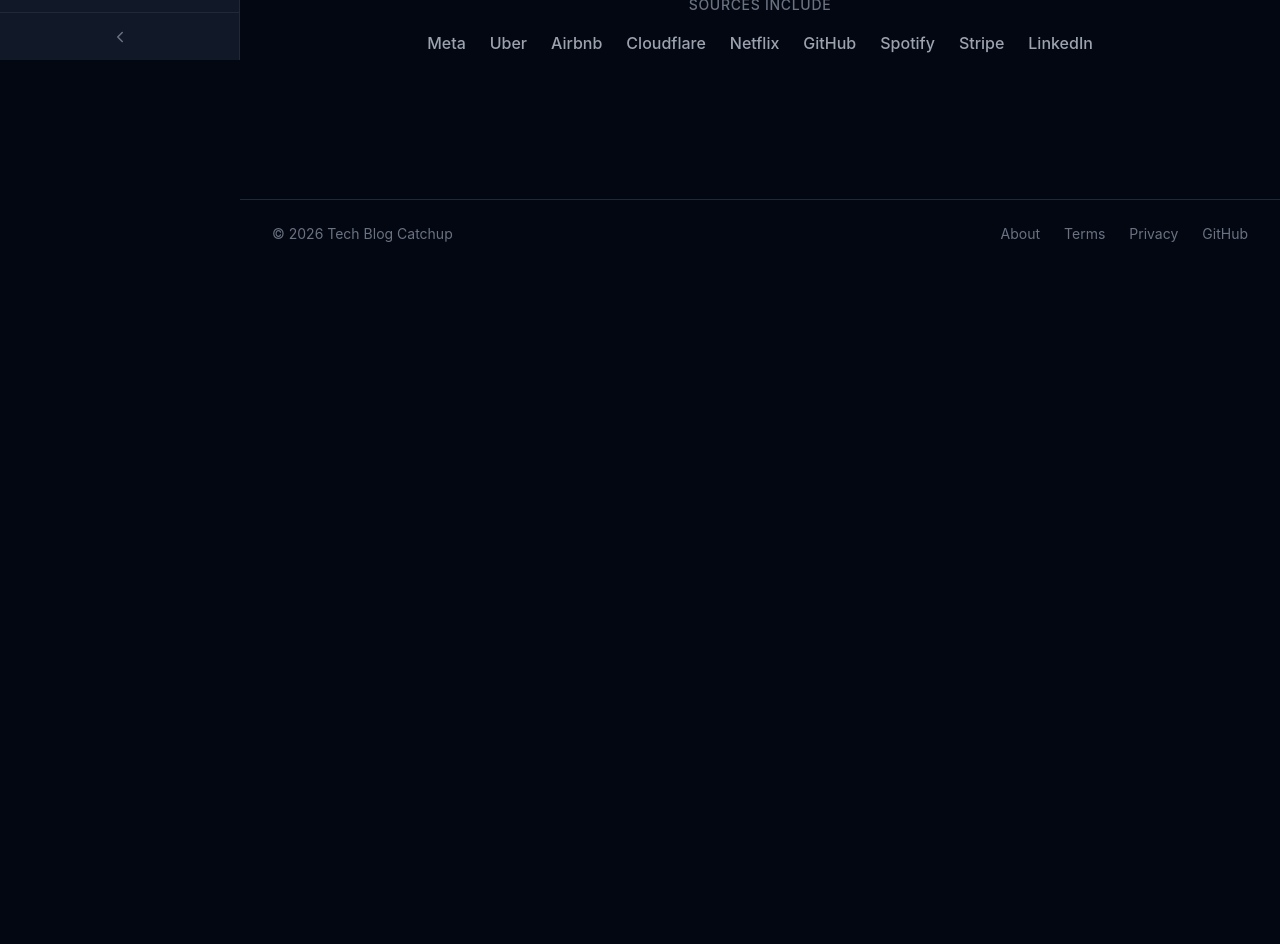
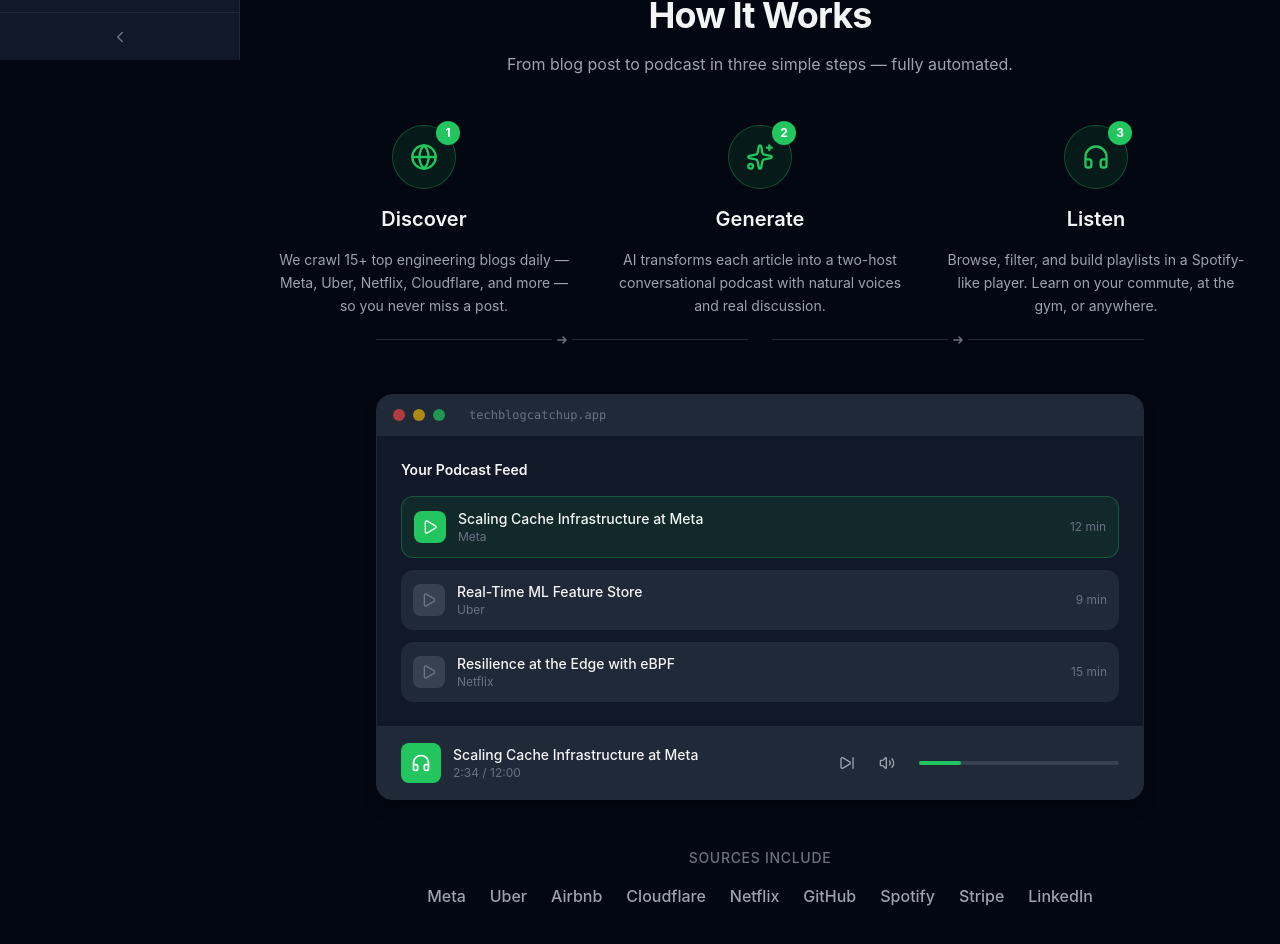
Before and after one commit to gauravsurtani/tech-blog-catchup, a Next.js app in the folder frontend/: page /landing in a window 1280 px wide. Shown: the part 740-1684 px from the top of the page. Before the commit the page ends 1008 px from the top, so only its background shows below. Built offline with nearby package versions, Linux system fonts and the light colour scheme; no server answers.

Commit message:
feat: add How It Works section to landing page (#8) (#69)

```diff
--- a/frontend/src/app/landing/page.tsx
+++ b/frontend/src/app/landing/page.tsx
@@ -1,5 +1,6 @@
 import Link from "next/link";
 import Logo from "@/components/Logo";
+import HowItWorks from "@/components/landing/HowItWorks";
 
 const features = [
   {
@@ -126,6 +127,9 @@
         ))}
       </section>
 
+      {/* How It Works */}
+      <HowItWorks />
+
       {/* Social proof */}
       <section className="flex flex-col items-center gap-[var(--space-4)] pb-12">
         <p className="text-sm text-[var(--color-text-muted)] uppercase tracking-wider font-medium">
--- /dev/null
+++ b/frontend/src/components/landing/HowItWorks.tsx
@@ -0,0 +1,171 @@
+import { Globe, Sparkles, Headphones, Play, SkipForward, Volume2 } from "lucide-react";
+
+const steps = [
+  {
+    number: 1,
+    title: "Discover",
+    description:
+      "We crawl 15+ top engineering blogs daily — Meta, Uber, Netflix, Cloudflare, and more — so you never miss a post.",
+    icon: Globe,
+  },
+  {
+    number: 2,
+    title: "Generate",
+    description:
+      "AI transforms each article into a two-host conversational podcast with natural voices and real discussion.",
+    icon: Sparkles,
+  },
+  {
+    number: 3,
+    title: "Listen",
+    description:
+      "Browse, filter, and build playlists in a Spotify-like player. Learn on your commute, at the gym, or anywhere.",
+    icon: Headphones,
+  },
+];
+
+function AppMockup() {
+  return (
+    <div className="w-full max-w-3xl mx-auto rounded-[var(--radius-xl)] border border-[var(--color-border)] bg-[var(--color-bg-secondary)] shadow-[var(--shadow-lg)] overflow-hidden">
+      {/* Title bar */}
+      <div className="flex items-center gap-[var(--space-2)] px-[var(--space-4)] py-[var(--space-3)] border-b border-[var(--color-border)] bg-[var(--color-bg-tertiary)]">
+        <span className="w-3 h-3 rounded-full bg-[var(--color-error)] opacity-70" />
+        <span className="w-3 h-3 rounded-full bg-[var(--color-warning)] opacity-70" />
+        <span className="w-3 h-3 rounded-full bg-[var(--color-accent)] opacity-70" />
+        <span className="ml-[var(--space-4)] text-xs text-[var(--color-text-muted)] font-mono">
+          techblogcatchup.app
+        </span>
+      </div>
+
+      {/* Playlist area */}
+      <div className="p-[var(--space-6)] space-y-[var(--space-3)]">
+        <p className="text-sm font-semibold text-[var(--color-text-primary)] mb-[var(--space-4)]">
+          Your Podcast Feed
+        </p>
+        {[
+          { source: "Meta", title: "Scaling Cache Infrastructure at Meta", duration: "12 min" },
+          { source: "Uber", title: "Real-Time ML Feature Store", duration: "9 min" },
+          { source: "Netflix", title: "Resilience at the Edge with eBPF", duration: "15 min" },
+        ].map((track, i) => (
+          <div
+            key={i}
+            className={`flex items-center gap-[var(--space-3)] p-[var(--space-3)] rounded-[var(--radius-lg)] transition-colors ${
+              i === 0
+                ? "bg-[var(--color-accent)]/10 border border-[var(--color-accent)]/30"
+                : "bg-[var(--color-bg-tertiary)]"
+            }`}
+          >
+            <div
+              className={`w-8 h-8 rounded-[var(--radius-md)] flex items-center justify-center shrink-0 ${
+                i === 0
+                  ? "bg-[var(--color-accent)] text-[var(--color-accent-text)]"
+                  : "bg-[var(--color-bg-hover)] text-[var(--color-text-muted)]"
+              }`}
+            >
+              <Play className="w-4 h-4" />
+            </div>
+            <div className="flex-1 min-w-0">
+              <p className="text-sm font-medium text-[var(--color-text-primary)] truncate">
+                {track.title}
+              </p>
+              <p className="text-xs text-[var(--color-text-muted)]">{track.source}</p>
+            </div>
+            <span className="text-xs text-[var(--color-text-muted)] shrink-0">
+              {track.duration}
+            </span>
+          </div>
+        ))}
+      </div>
+
+      {/* Player bar */}
+      <div className="flex items-center gap-[var(--space-4)] px-[var(--space-6)] py-[var(--space-4)] border-t border-[var(--color-border)] bg-[var(--color-bg-tertiary)]">
+        <div className="flex items-center gap-[var(--space-3)] flex-1 min-w-0">
+          <div className="w-10 h-10 rounded-[var(--radius-md)] bg-[var(--color-accent)] flex items-center justify-center shrink-0">
+            <Headphones className="w-5 h-5 text-[var(--color-accent-text)]" />
+          </div>
+          <div className="min-w-0">
+            <p className="text-sm font-medium text-[var(--color-text-primary)] truncate">
+              Scaling Cache Infrastructure at Meta
+            </p>
+            <p className="text-xs text-[var(--color-text-muted)]">2:34 / 12:00</p>
+          </div>
+        </div>
+        <div className="flex items-center gap-[var(--space-2)]">
+          <button className="p-[var(--space-2)] text-[var(--color-text-secondary)] hover:text-[var(--color-text-primary)]" aria-label="Skip forward">
+            <SkipForward className="w-4 h-4" />
+          </button>
+          <button className="p-[var(--space-2)] text-[var(--color-text-secondary)] hover:text-[var(--color-text-primary)]" aria-label="Volume">
+            <Volume2 className="w-4 h-4" />
+          </button>
+        </div>
+        {/* Progress bar */}
+        <div className="hidden sm:flex items-center gap-[var(--space-2)] flex-1 max-w-[200px]">
+          <div className="flex-1 h-1 rounded-full bg-[var(--color-bg-hover)]">
+            <div className="h-1 rounded-full bg-[var(--color-accent)] w-[21%]" />
+          </div>
+        </div>
+      </div>
+    </div>
+  );
+}
+
+export default function HowItWorks() {
+  return (
+    <section className="flex flex-col items-center gap-[var(--space-12)] w-full max-w-5xl">
+      {/* Section header */}
+      <div className="flex flex-col items-center text-center gap-[var(--space-4)]">
+        <h2 className="text-3xl sm:text-4xl font-bold tracking-tight text-[var(--color-text-primary)]">
+          How It Works
+        </h2>
+        <p className="text-[var(--color-text-secondary)] max-w-xl leading-relaxed">
+          From blog post to podcast in three simple steps — fully automated.
+        </p>
+      </div>
+
+      {/* Steps */}
+      <div className="grid grid-cols-1 sm:grid-cols-3 gap-[var(--space-8)] w-full">
+        {steps.map((step) => {
+          const Icon = step.icon;
+          return (
+            <div
+              key={step.number}
+              className="flex flex-col items-center text-center gap-[var(--space-4)]"
+            >
+              {/* Numbered icon circle */}
+              <div className="relative">
+                <div className="w-16 h-16 rounded-full bg-[var(--color-accent)]/10 border border-[var(--color-accent)]/30 flex items-center justify-center">
+                  <Icon className="w-7 h-7 text-[var(--color-accent)]" />
+                </div>
+                <span className="absolute -top-1 -right-1 w-6 h-6 rounded-full bg-[var(--color-accent)] text-[var(--color-accent-text)] text-xs font-bold flex items-center justify-center">
+                  {step.number}
+                </span>
+              </div>
+              <h3 className="text-xl font-semibold text-[var(--color-text-primary)]">
+                {step.title}
+              </h3>
+              <p className="text-sm text-[var(--color-text-secondary)] leading-relaxed max-w-xs">
+                {step.description}
+              </p>
+            </div>
+          );
+        })}
+      </div>
+
+      {/* Connector arrows (desktop only) — purely decorative */}
+      <div className="hidden sm:flex items-center justify-center gap-[var(--space-6)] -mt-[var(--space-8)] w-full max-w-3xl" aria-hidden="true">
+        {[0, 1].map((i) => (
+          <div key={i} className="flex-1 flex items-center justify-center">
+            <div className="h-px flex-1 bg-[var(--color-border)]" />
+            <svg viewBox="0 0 12 12" className="w-3 h-3 text-[var(--color-text-muted)] mx-1" fill="currentColor">
+              <path d="M2 6h8M7 3l3 3-3 3" stroke="currentColor" strokeWidth="1.5" fill="none" strokeLinecap="round" strokeLinejoin="round" />
+            </svg>
+            <div className="h-px flex-1 bg-[var(--color-border)]" />
+          </div>
+        ))}
+      </div>
+
+      {/* App mockup */}
+      <AppMockup />
+    </section>
+  );
+}
```
